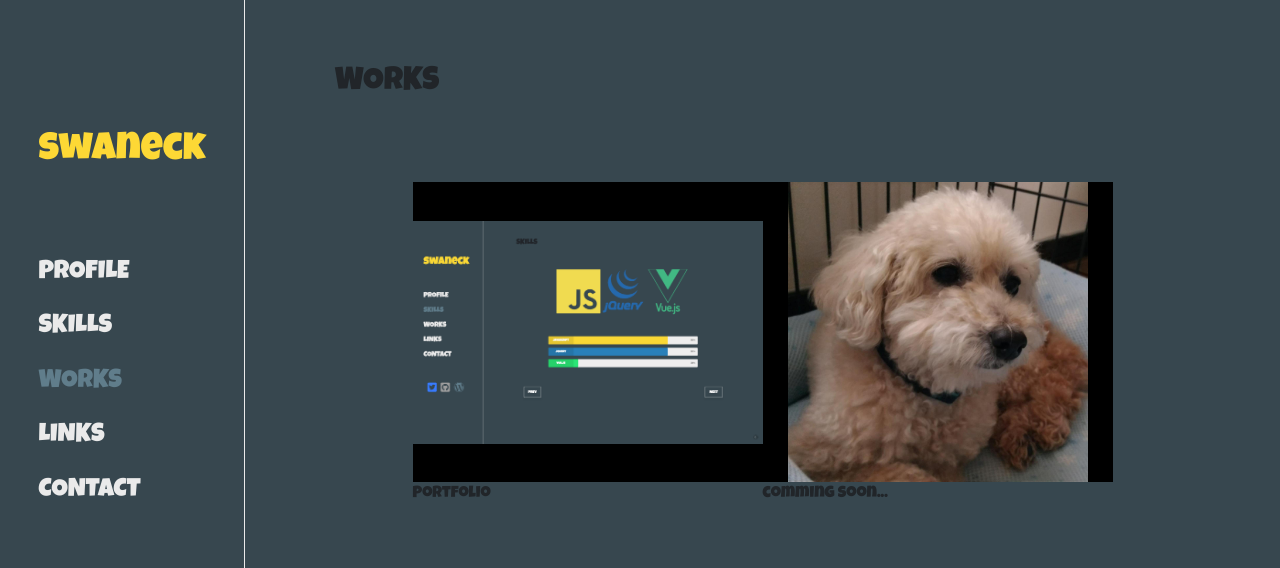
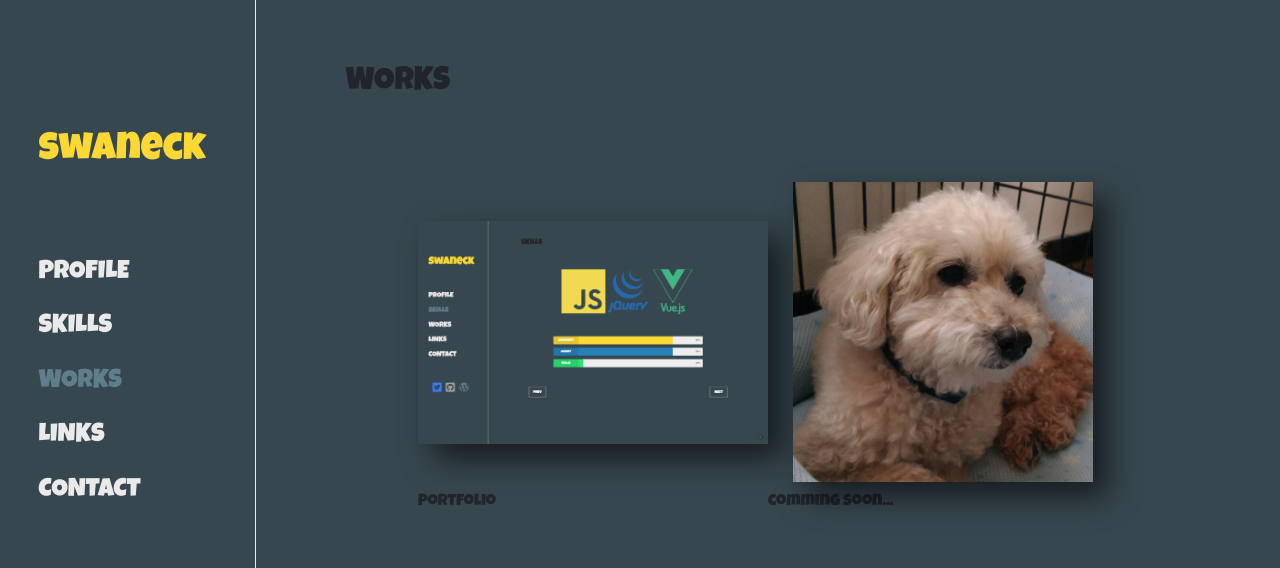
Before and after one commit to swaneck/swaneck.github.io, a website: page works.html in a window 1280 px wide. Shown: the top 568 px of the page. Drawn offline with nearby package versions, Linux system fonts and the light colour scheme.

Commit message:
画像に影をつける、余白微調整

```diff
--- a/assets/css/works.css
+++ b/assets/css/works.css
@@ -1,5 +1,5 @@
 .top_right {
-  width: 100%;
+  width: 80vw;
 }
 
 .sub-title {
@@ -18,13 +18,12 @@
 }
 
 .work-thumbnail {
-  /* width: 200px; */
-  /* height: 200px; */
+  margin-bottom: 1vh;
+  filter: drop-shadow(15px 15px 15px rgba(0,0,0,0.6));
 }
 
 .sample {
   width: 350px;
   height: 300px;
-  object-fit: scale-down;
-  background-color: black;
+  object-fit: contain;
 }
```
